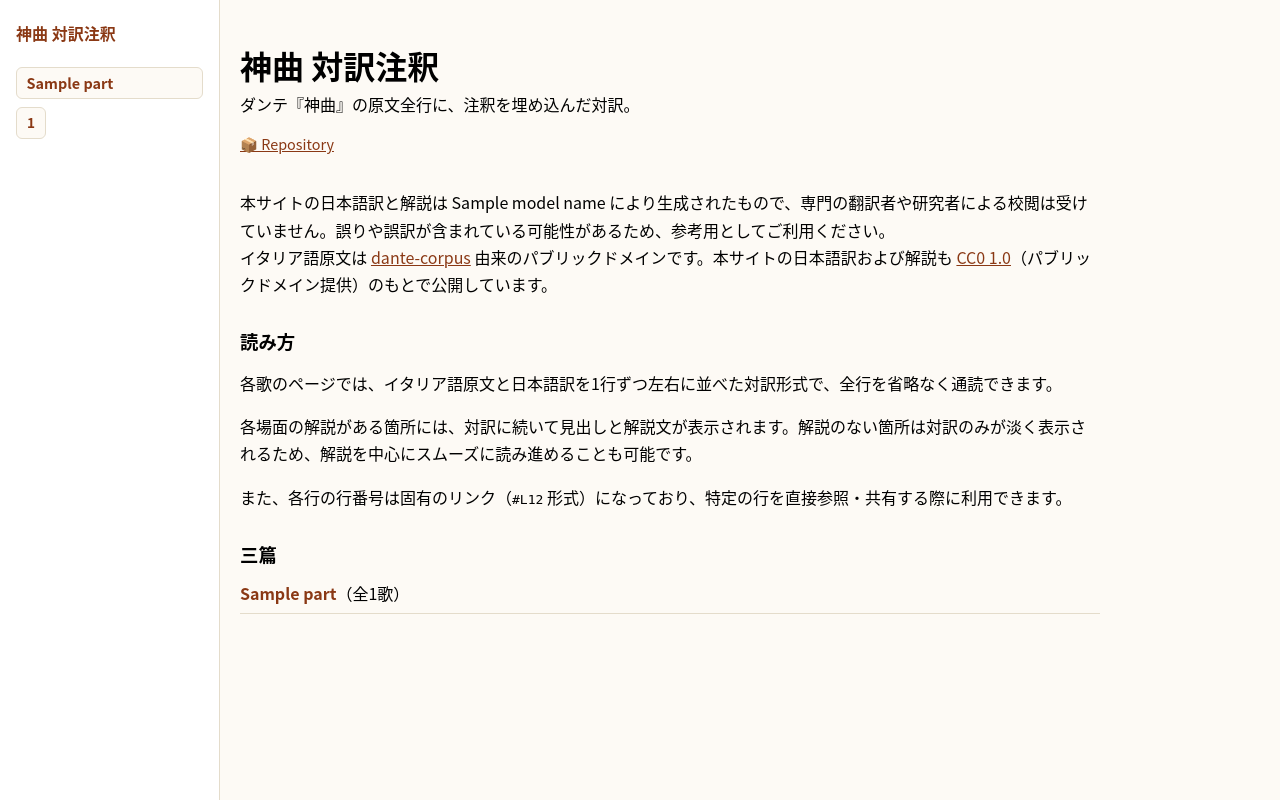
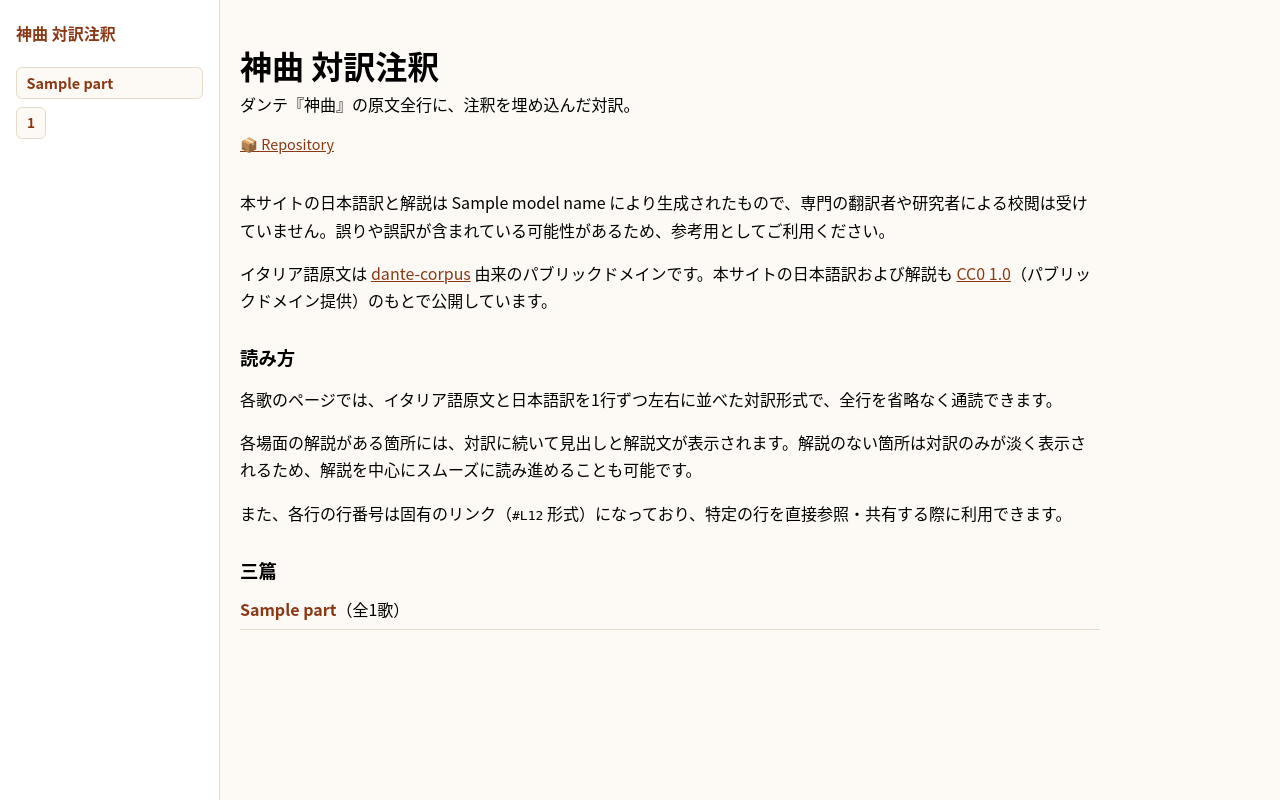
Before and after one commit to 7shi/dante-commentary, a Python web app: template templates/index.html in a window 1280 px wide. Run offline with Jinja, Linux system fonts and the light colour scheme; the template is opened without the code that fills it: most values are stand-ins (such as "Sample title", 1, 10 or a date in 2020).

Commit message:
Split lead paragraph into two <p> elements instead of using <br>

```diff
--- a/templates/index.html
+++ b/templates/index.html
@@ -18,7 +18,9 @@
                 </header>
 
                 <p class="lead">
-                    本サイトの日本語訳と解説は {{ model_name }} により生成されたもので、専門の翻訳者や研究者による校閲は受けていません。誤りや誤訳が含まれている可能性があるため、参考用としてご利用ください。<br>
+                    本サイトの日本語訳と解説は {{ model_name }} により生成されたもので、専門の翻訳者や研究者による校閲は受けていません。誤りや誤訳が含まれている可能性があるため、参考用としてご利用ください。
+                </p>
+                <p class="lead">
                     イタリア語原文は <a href="{{ corpus_url }}" target="_blank" rel="noopener">dante-corpus</a> 由来のパブリックドメインです。本サイトの日本語訳および解説も <a href="https://creativecommons.org/publicdomain/zero/1.0/deed.ja" target="_blank" rel="noopener">CC0 1.0</a>（パブリックドメイン提供）のもとで公開しています。
                 </p>
 
```
